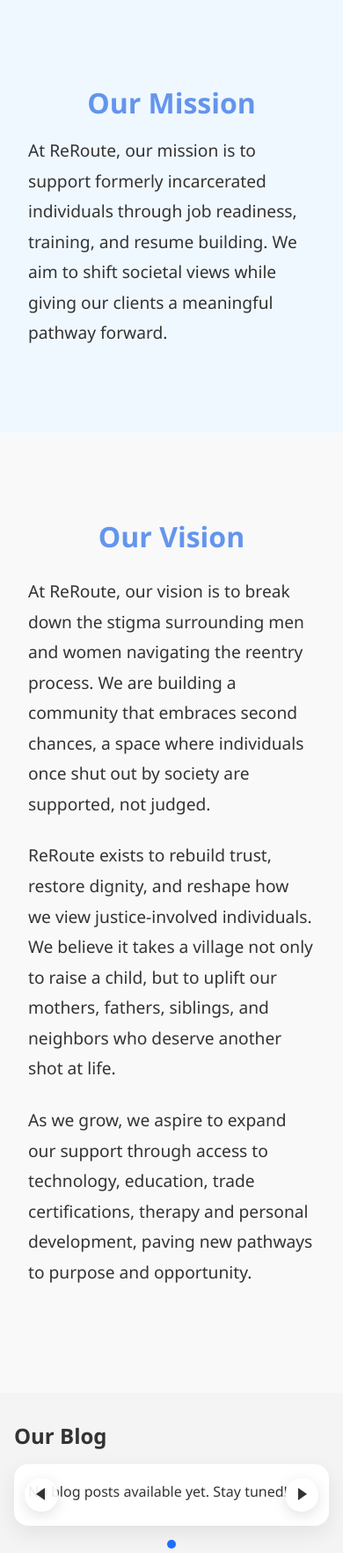
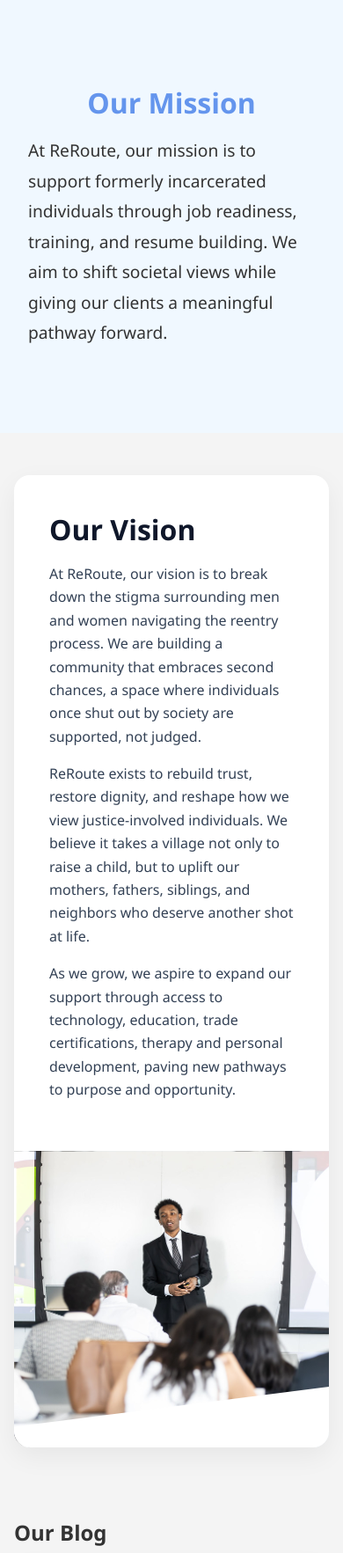
Before and after one commit to jcoffer921/reroute, a Django app: page / in a window 390 px wide. Shown: the part 943-2708 px from the top of the page at 88% size. Run offline with Django 5.2, Linux system fonts and the light colour scheme; data comes from the database, SQL or seed files in the repository; data that the repository does not hold is empty; parts of the project's set-up code (start-up, migrations or seed data) failed here and were passed over.

Commit message:
Home adjustments

```diff
--- a/main/static/css/home.css
+++ b/main/static/css/home.css
@@ -114,3 +114,72 @@
   .slide { padding: 1rem; }
   .slider-btn { width: 38px; height: 38px; }
 }
+
+/* ===== Vision Split Section ===== */
+.vision-split {
+  padding: 3rem 1rem;
+}
+
+.vision-inner {
+  max-width: 1200px;
+  margin: 0 auto;
+  min-height: 440px;
+  display: grid;
+  grid-template-columns: 1fr 1fr;
+  border-radius: 18px;
+  overflow: hidden;
+  position: relative;
+  box-shadow: 0 10px 30px rgba(0,0,0,0.06);
+}
+
+.vision-left {
+  background: #ffffff; /* solid, clean text background */
+  color: #0f172a;
+  padding: 2.5rem;
+  position: relative;
+  z-index: 2;
+}
+
+.vision-left h2 { margin: 0 0 1rem; font-size: 2rem; }
+.vision-left p { margin: 0 0 1rem; line-height: 1.65; color: #334155; }
+
+/* Diagonal merge: extend the left background over the image with a clipped shape */
+.vision-left::after {
+  content: '';
+  position: absolute;
+  top: 0; right: 0;
+  height: 100%;
+  width: 16vw;              /* responsive width for the diagonal extension */
+  background: #ffffff;      /* same as left background */
+  clip-path: polygon(0 0, 100% 0, 60% 100%, 0 100%);
+}
+
+.vision-right {
+  position: relative;
+  z-index: 1;
+  background-image: var(--vision-image);
+  background-size: cover;
+  background-position: center;
+}
+
+/* Mobile/Tablet responsiveness */
+@media (max-width: 900px) {
+  .vision-inner {
+    grid-template-columns: 1fr;
+    min-height: auto;
+  }
+  .vision-right {
+    height: 40vh;
+    min-height: 260px;
+  }
+  .vision-left::after { display: none; }
+  /* Keep a subtle angled overlay at the bottom of the image to preserve the merge feel */
+  .vision-right::after {
+    content: '';
+    position: absolute;
+    left: 0; right: 0; bottom: -1px;
+    height: 18vw;
+    background: #ffffff;
+    clip-path: polygon(0 65%, 100% 0, 100% 100%, 0% 100%);
+  }
+}
--- a/main/templates/main/home.html
+++ b/main/templates/main/home.html
@@ -38,13 +38,17 @@
     </div>
 </section>
 
-<section id="vision" class="vision">
-    <div class="container">
-        <h2>Our Vision</h2>
-        <p>At ReRoute, our vision is to break down the stigma surrounding men and women navigating the reentry process. We are building a community that embraces second chances, a space where individuals once shut out by society are supported, not judged.</p>
-        <p>ReRoute exists to rebuild trust, restore dignity, and reshape how we view justice-involved individuals. We believe it takes a village not only to raise a child, but to uplift our mothers, fathers, siblings, and neighbors who deserve another shot at life.</p>
-        <p>As we grow, we aspire to expand our support through access to technology, education, trade certifications, therapy and personal development, paving new pathways to purpose and opportunity.</p>
+<section id="vision" class="vision-split">
+  <div class="vision-inner">
+    <div class="vision-left">
+      <h2>Our Vision</h2>
+      <p>At ReRoute, our vision is to break down the stigma surrounding men and women navigating the reentry process. We are building a community that embraces second chances, a space where individuals once shut out by society are supported, not judged.</p>
+      <p>ReRoute exists to rebuild trust, restore dignity, and reshape how we view justice-involved individuals. We believe it takes a village not only to raise a child, but to uplift our mothers, fathers, siblings, and neighbors who deserve another shot at life.</p>
+      <p>As we grow, we aspire to expand our support through access to technology, education, trade certifications, therapy and personal development, paving new pathways to purpose and opportunity.</p>
     </div>
+    <div class="vision-right" style="--vision-image: url('{% static 'images/jaycoffer.jpg' %}')"></div>
+  </div>
+
 </section>
 
 <!-- =========================
```
Also changed, not shown: main/static/images/jaycoffer.jpg (added).
